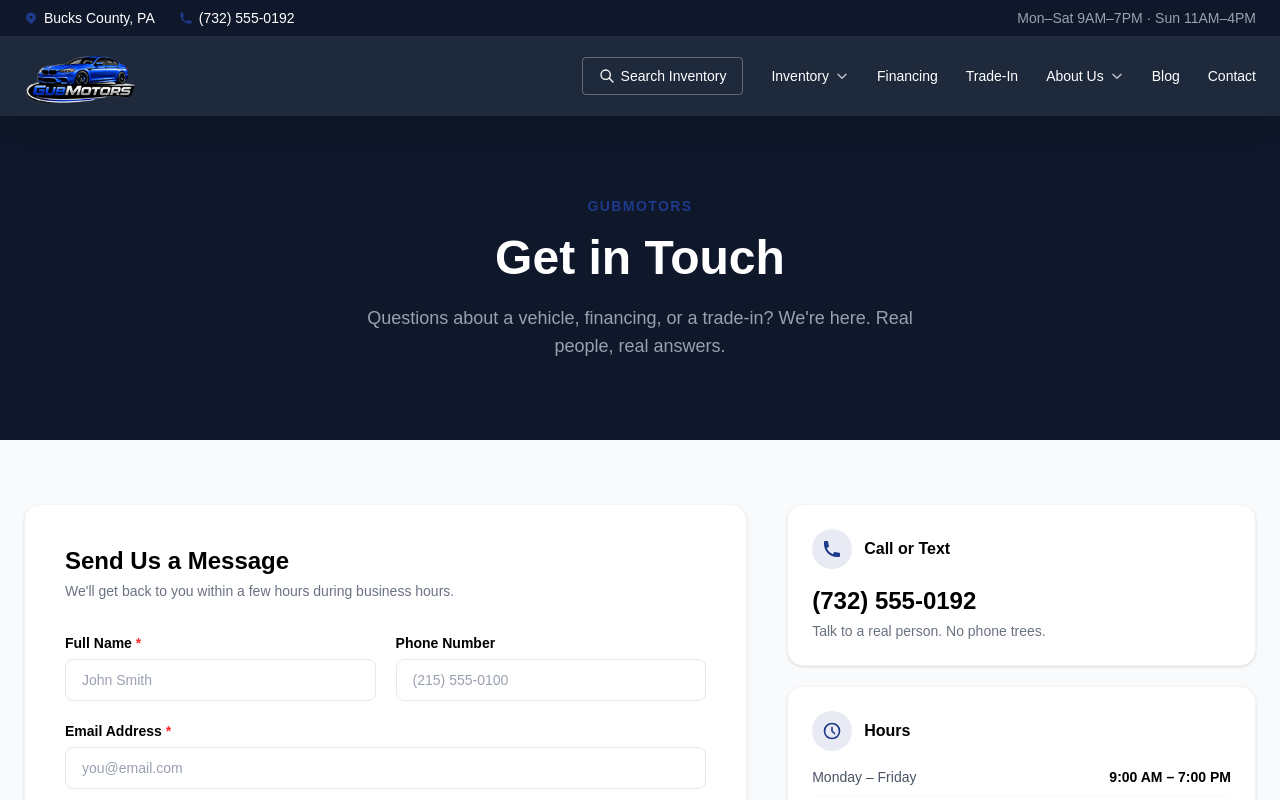
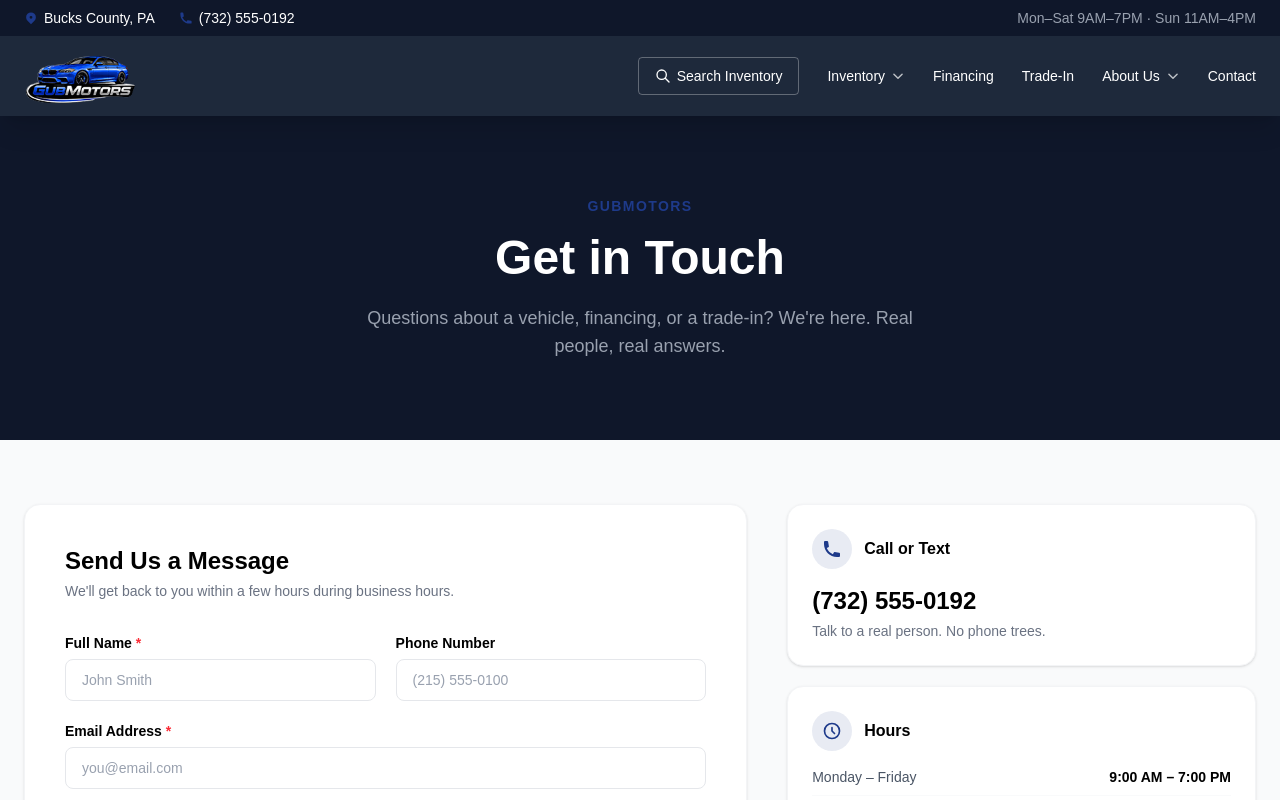
Before and after one commit to topoftheridge/gubautos, a Next.js app: page /contact in a window 1280 px wide. Shown: the top 800 px of the page. Built offline with nearby package versions, Linux system fonts and the light colour scheme.

Commit message:
fix: move Blog into About Us dropdown, remove from top-level nav

```diff
--- a/components/Navbar.tsx
+++ b/components/Navbar.tsx
@@ -16,6 +16,7 @@
   { label: "Our History", href: "/about#history" },
   { label: "Meet the Team", href: "/about#team" },
   { label: "Why GubMotors?", href: "/about#why" },
+  { label: "Blog", href: "/blog" },
 ];
 
 function ChevronDown() {
@@ -150,7 +151,6 @@
                 )}
               </div>
 
-              <Link href="/blog" className="hover:text-[#1E3A8A] transition-colors">Blog</Link>
               <Link href="/contact" className="hover:text-[#1E3A8A] transition-colors">Contact</Link>
             </div>
 
@@ -232,7 +232,6 @@
               )}
             </div>
 
-            <Link href="/blog" className="block py-2.5 border-b border-white/10 hover:text-[#1E3A8A]" onClick={() => setMobileOpen(false)}>Blog</Link>
             <Link href="/contact" className="block py-2.5 hover:text-[#1E3A8A]" onClick={() => setMobileOpen(false)}>Contact</Link>
           </div>
         )}
```
